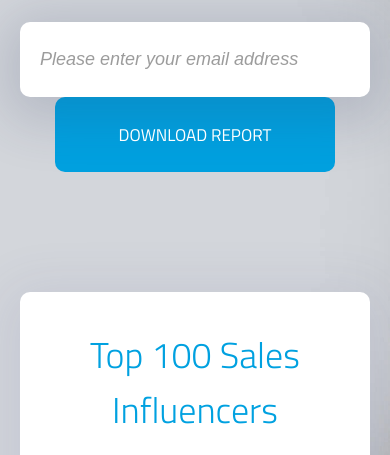
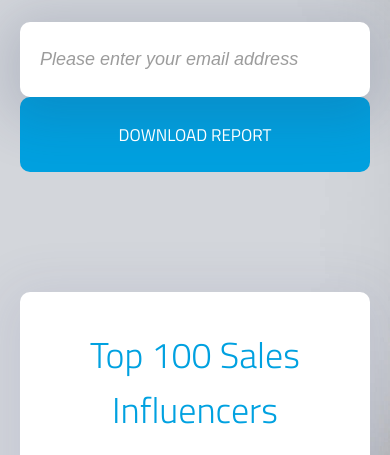
Before and after one commit to gammie/TENFOLD, a plain HTML site: page index.html in a window 390 px wide. Shown: the part 389-844 px from the top of the page. Drawn offline with Linux system fonts and the light colour scheme.

Commit message:
Wednesday final

```diff
--- a/css/style.css
+++ b/css/style.css
@@ -144,6 +144,10 @@ a:visited:hover {
     line-height: 18px;
 }
 
+#reportInput button:hover {
+    opacity: 0.9;
+}
+
 #topInfluencersContainer {
     padding: 20px;
 }
@@ -287,14 +291,15 @@ a:visited:hover {
 }
 
 .influencerStats {
-    display: -webkit-flex; /* Safari */
--webkit-justify-content: space-around; / Safari 6.1+ */
-    display: -ms-flexbox;
+    display: -webkit-flex;
+    /* Safari */
+    -webkit-justify-content: space-around;
+    / Safari 6.1+ */ display: -ms-flexbox;
     display: flex;
     -ms-flex-direction: row;
-        flex-direction: row;
+    flex-direction: row;
     -ms-flex-pack: justify;
-        justify-content: space-between;
+    justify-content: space-between;
 }
 
 .Number_posts {
@@ -510,7 +515,7 @@ a.fHeader {
         width: 100%;
         display: block;
         -ms-flex-wrap: wrap;
-            flex-wrap: wrap;
+        flex-wrap: wrap;
     }
     .infStat:last-child {
         width: 100%;
@@ -592,7 +597,7 @@ a.fHeader {
     #reportInput input {}
     #reportInput button {
         display: block;
-        width: 80%;
+        width: 100%;
         margin-left: 0;
         margin: 0 auto;
     }
```
Also changed, not shown: index.html (+1 -1 lines).
